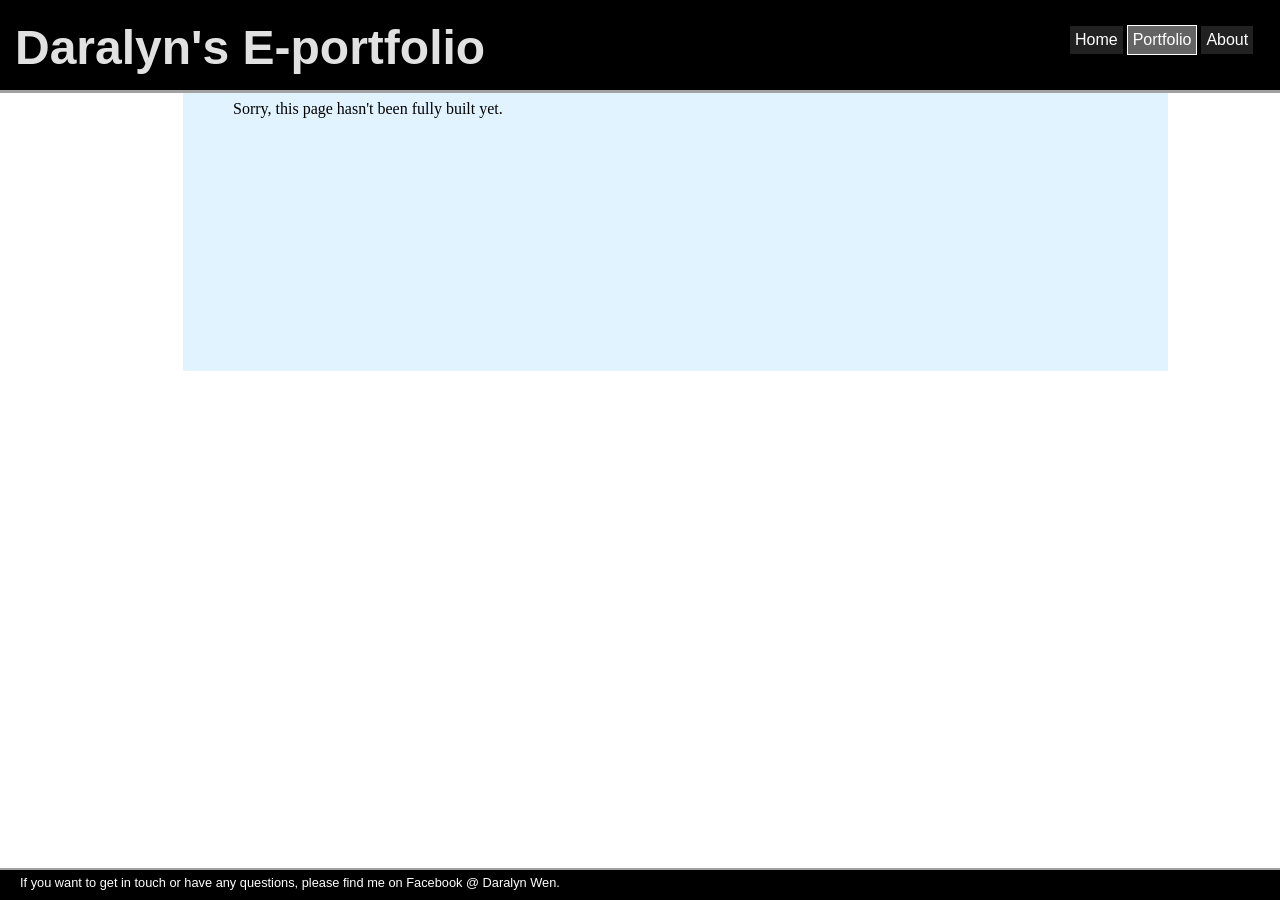
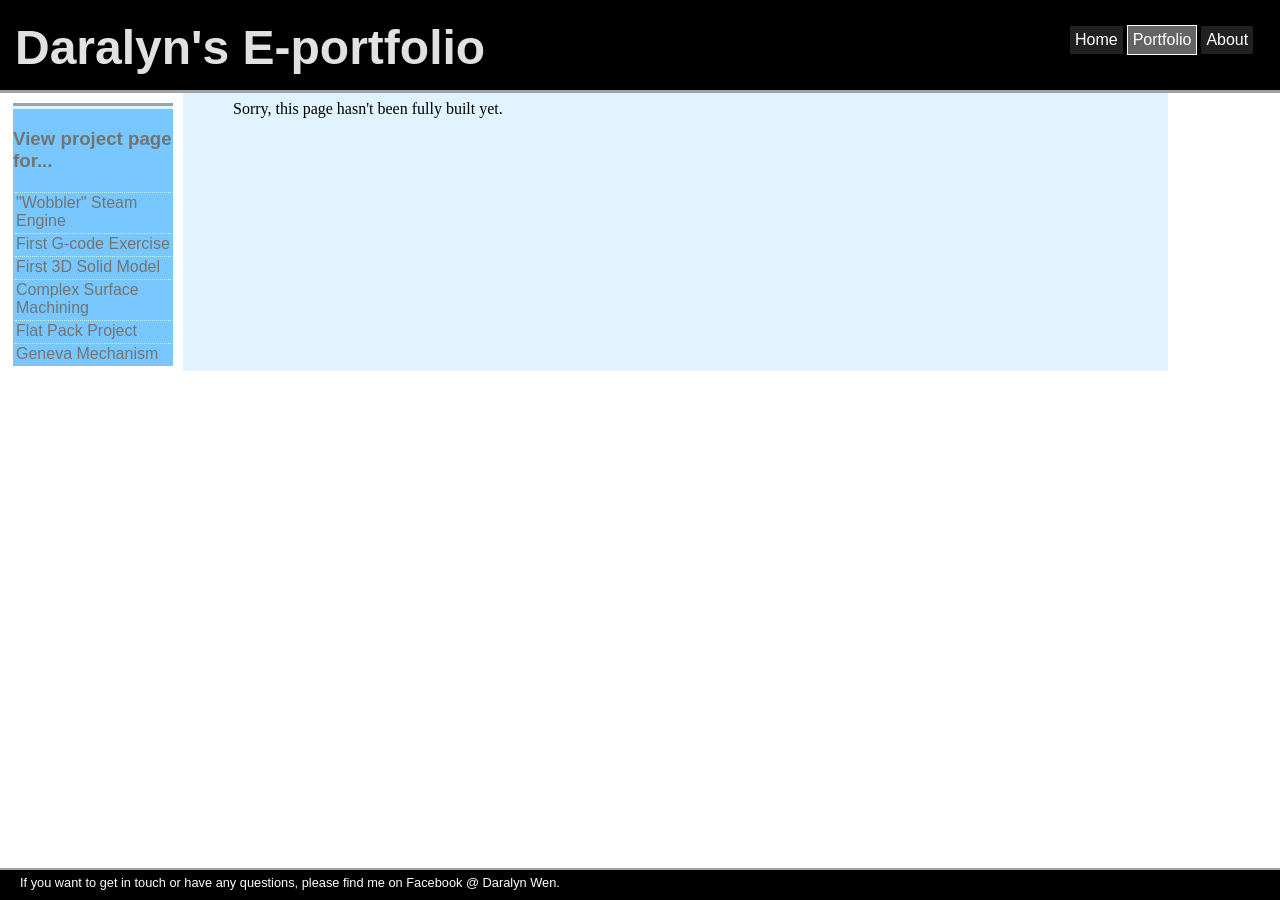
Before and after one commit to daralyn/daralyn.github.io, a Jekyll site: the page built from portfolio/engineering/flat-pack-project.html, in a window 1280 px wide. Built offline with Jekyll 4.4.1, drawn with Linux system fonts in a browser that asks for light colours.

Commit message:
insert sidebar

```diff
--- a/portfolio/engineering/flat-pack-project.html
+++ b/portfolio/engineering/flat-pack-project.html
@@ -2,5 +2,30 @@
 layout: portfolio
 title: Daralyn's Engineering Portfolio - Flat Pack Project
 ---
+<div class="sidebar">
+	<h3 class="sidelinkbig"> View project page for...</h3>
+		<table>
+			<tbody>
+				<tr class="sidelist">
+					<td class="sidelinks"><a class="sidelinkreg" href="https://daralyn.github.io/portfolio/engineering/wobbler-steam-engine">"Wobbler" Steam Engine</a></td>
+				</tr>
+				<tr class="sidelist">
+					<td class="sidelinks"><a class="sidelinkreg" href="https://daralyn.github.io/portfolio/engineering/first-g-code-exercise">First G-code Exercise</a></td>
+				</tr>
+				<tr class="sidelist">
+					<td class="sidelinks"><a class="sidelinkreg" href="https://daralyn.github.io/portfolio/engineering/first-3d-solid-model">First 3D Solid Model</a></td>
+				</tr>
+				<tr class="sidelist">
+					<td class="sidelinks"><a class="sidelinkreg" href="https://daralyn.github.io/portfolio/engineering/complex-surface-machining">Complex Surface Machining</a></td>
+				</tr>
+				<tr class="sidelist">
+					<td class="sidelinks"><a class="sidelinkreg" href="https://daralyn.github.io/portfolio/engineering/flat-pack-project">Flat Pack Project</a></td>
+				</tr>
+				<tr class="sidelist">
+					<td class="sidelinks"><a class="sidelinkreg" href="https://daralyn.github.io/portfolio/engineering/geneva-mechanism">Geneva Mechanism</a></td>
+				</tr>
+			</tbody>
+		</table>
+</div> <!-- sidebar-->
 
 Sorry, this page hasn't been fully built yet.
```
